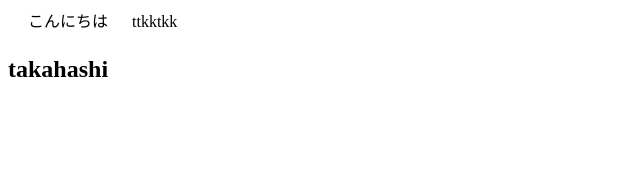
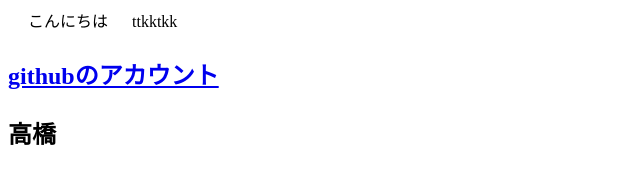
Before and after one commit to ttkktkk/first-git, a plain HTML site: page index.html in a window 1280 px wide. Shown: the whole page, without its empty margins (0-640 px from the left). Drawn offline with Linux system fonts and the light colour scheme.

Commit message:
link add

```diff
--- a/index.html
+++ b/index.html
@@ -10,7 +10,10 @@
 　   こんにちは
 　    <hi>ttkktkk</hi>
       <h2><div class="box11">
-        <p>takahashi</p>
+        <p><a href="https://github.com/ttkktkk">githubのアカウント</a></p>
+        <div class="box17">
+            <p>高橋</p>
+        </div>
     </div>
     </h2>
 </body>
```
